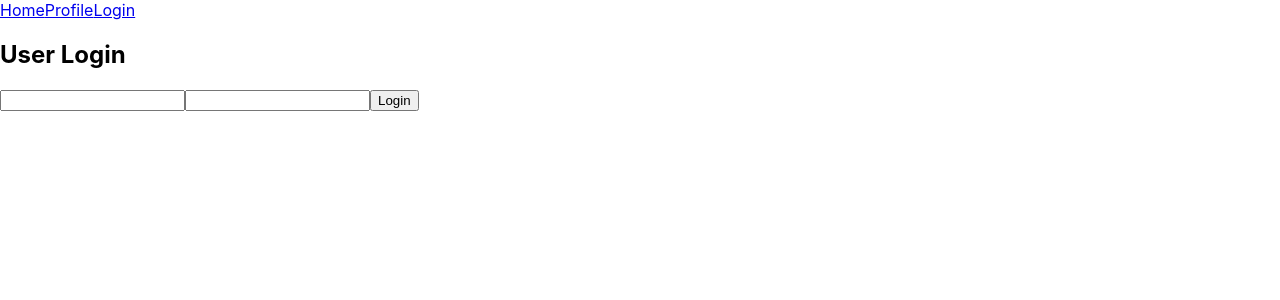
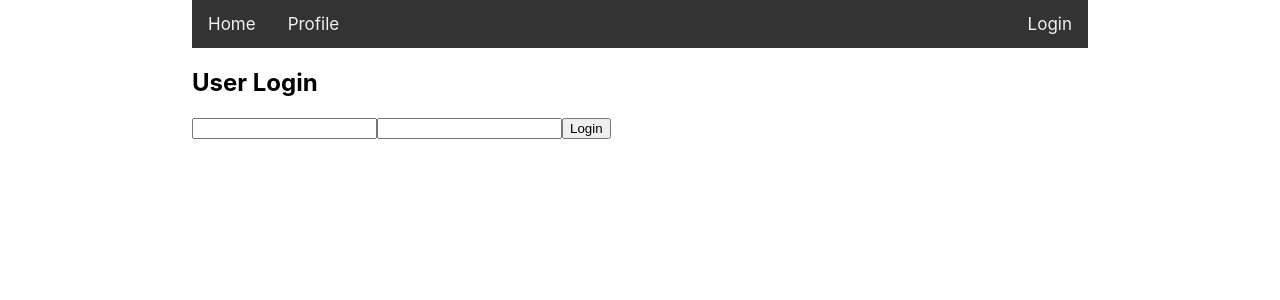
Before and after one commit to natekcroteau/ts-react-practice, a React (Create React App) app: page /login in a window 1280 px wide. Shown: the top 300 px of the page. Built offline with nearby package versions, Linux system fonts and the light colour scheme.

Commit message:
updated css for entire app, push user to profile component after login

```diff
--- a/src/components/Login.tsx
+++ b/src/components/Login.tsx
@@ -1,7 +1,7 @@
 import React, { SyntheticEvent } from 'react'
 import { User } from '../model/Model'
 import { AuthService } from '../services/AuthService'
-
+import history from '../utils/history'
 
 interface LoginProps {
     authService: AuthService
@@ -46,6 +46,8 @@
         if(result){
             this.setState({loginSuccessfull: true})
             this.props.setUser(result)
+            history.push('/profile')
+            //after successful login, user renders profile component
         }else{
             this.setState({loginSuccessfull: false})
         }
--- a/src/components/Navbar.tsx
+++ b/src/components/Navbar.tsx
@@ -10,9 +10,9 @@
 
             let loginLogOut: any
             if(this.props.user){
-                loginLogOut = <Link to="/logout">{this.props.user.userName}</Link>
+                loginLogOut = <Link to="/logout" style={{float:'right'}}>{this.props.user.userName}</Link>
             }else{
-                loginLogOut = <Link to="/login">Login</Link>
+                loginLogOut = <Link to="/login" style={{float:'right'}}>Login</Link>
             }
 
 
--- a/src/index.css
+++ b/src/index.css
@@ -11,3 +11,35 @@
   font-family: source-code-pro, Menlo, Monaco, Consolas, 'Courier New',
     monospace;
 }
+
+.wrapper {
+  margin: auto;
+  width: 70%;
+}
+
+
+.navbar {
+  background-color: #333;
+  overflow: hidden;
+}
+
+
+.navbar a {
+  float: left;
+  color: #f2f2f2;
+  text-align: center;
+  padding: 14px 16px;
+  text-decoration: none;
+  font-size: 17px;
+}
+
+
+.navbar a:hover {
+  background-color: #ddd;
+  color: black;
+}
+
+.navbar a.active {
+  background-color: #4CAF50;
+  color: white;
+}
```
